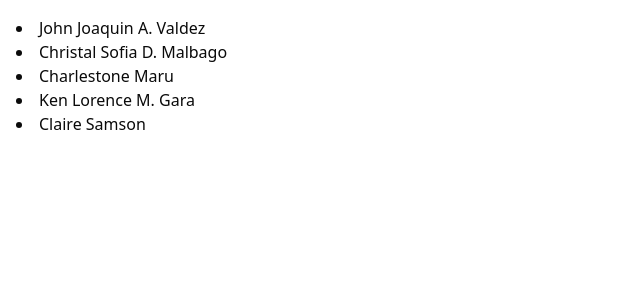
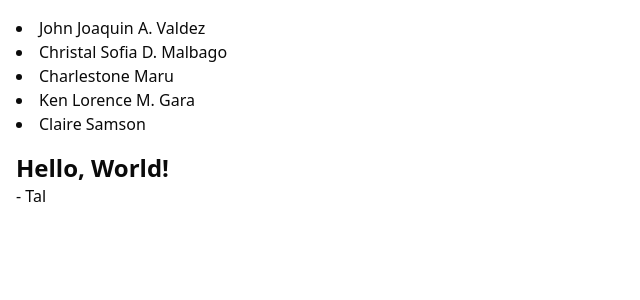
Before and after one commit to joaquinvaldezzz/git-workflow-playground, a Next.js app: page / in a window 1280 px wide. Shown: the top 300 px of the page, without its empty margins (0-640 px from the left). Built offline with nearby package versions, Linux system fonts and the light colour scheme.

Commit message:
feat: add text

```diff
--- a/src/app/page.tsx
+++ b/src/app/page.tsx
@@ -8,6 +8,8 @@ export default function Page() {
         <li>Ken Lorence M. Gara</li>
         <li>Claire Samson</li>
       </ul>
+      <p className="mt-4 text-2xl font-bold">Hello, World!</p>
+      <p>- Tal</p>
     </div>
   );
 }
```
